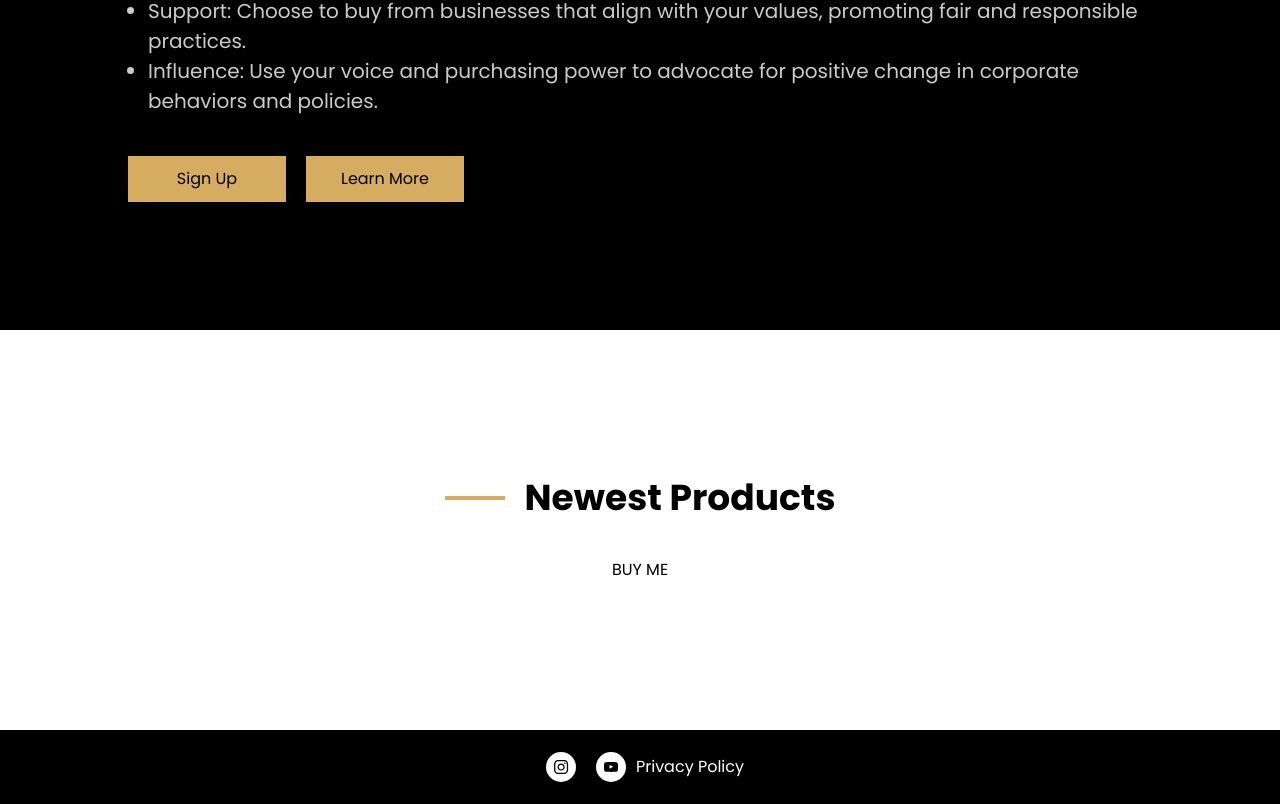
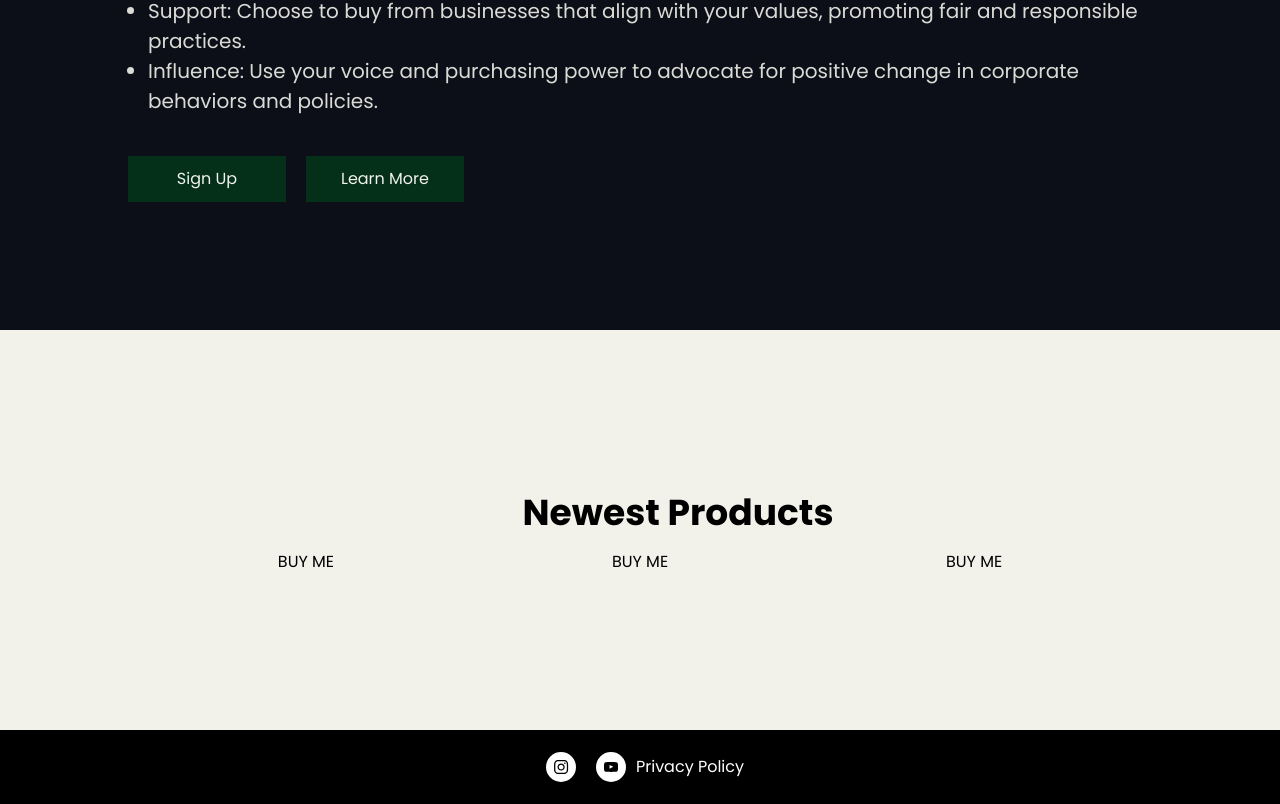
Before and after one commit to Moral-Authority/frontend, a React (Vite) app: page / in a window 1280 px wide. Shown: the part 1856-2660 px from the top of the page. Built offline with nearby package versions, Linux system fonts and the light colour scheme; what react-relay would draw is missing.

Commit message:
adjusted css

```diff
--- a/src/components/LandingPageSections/FourthSection.jsx
+++ b/src/components/LandingPageSections/FourthSection.jsx
@@ -1,43 +1,19 @@
+// FourthSection.jsx
 import React from "react";
-import asba from "images/asba_22-23.png";
-import GPECC from "images/GPECC-logo-1021-sq-BLK.png";
-import Human_Rights from "images/Human_Rights.png";
-import Molly_Tommy from "images/Molly_Tommy_Logo_Color.png";
-// import MyLife from "images/myLife.png";
+import './fourthSection.css';
+
 const FourthSection = () => {
   return (
-    <div className="w-full flex flex-col space-y-10 items-center justify-center bg-white h-[50vh]">
-      <section className="flex items-center space-x-5">
-        <div className="w-[60px] border-2 border-[#D6AD60]"></div>
-        <h6 className=" text-4xl capitalize font-bold">Newest Products</h6>
+    <div className="fourth-section-container">
+      <div className="title-container">
+        <div className="section-divider"></div>
+        <h6 className="section-title">Newest Products</h6>
+      </div>
+      <section className="section-items">
+        <a target="_blank" href="https://www.amazon.com/Meideli-Marguerite-Sunflower-Aesthetic-Skateboard/dp/B0BGNFWS59?keywords=sticker&amp;qid=1707344046&amp;sr=8-2&amp;th=1&amp;linkCode=sl1&amp;tag=moralauthor04-20&amp;linkId=4d7ee2e519cafda81c7f9aae4f21e0f8&amp;language=en_US&amp;ref_=as_li_ss_tl&_encoding=UTF8&tag=moralauthor04-20&linkCode=ur2&linkId=88ea5384b469f6fce4443ce907c94076&camp=1789&creative=9325">BUY ME</a>
+        <a target="_blank" href="https://www.amazon.com/Meideli-Marguerite-Sunflower-Aesthetic-Skateboard/dp/B0BGNFWS59?keywords=sticker&amp;qid=1707344046&amp;sr=8-2&amp;th=1&amp;linkCode=sl1&amp;tag=moralauthor04-20&amp;linkId=4d7ee2e519cafda81c7f9aae4f21e0f8&amp;language=en_US&amp;ref_=as_li_ss_tl&_encoding=UTF8&tag=moralauthor04-20&linkCode=ur2&linkId=88ea5384b469f6fce4443ce907c94076&camp=1789&creative=9325">BUY ME</a>
+        <a target="_blank" href="https://www.amazon.com/Meideli-Marguerite-Sunflower-Aesthetic-Skateboard/dp/B0BGNFWS59?keywords=sticker&amp;qid=1707344046&amp;sr=8-2&amp;th=1&amp;linkCode=sl1&amp;tag=moralauthor04-20&amp;linkId=4d7ee2e519cafda81c7f9aae4f21e0f8&amp;language=en_US&amp;ref_=as_li_ss_tl&_encoding=UTF8&tag=moralauthor04-20&linkCode=ur2&linkId=88ea5384b469f6fce4443ce907c94076&camp=1789&creative=9325">BUY ME</a>
       </section>
-
-      <a target="_blank" href="https://www.amazon.com/Meideli-Marguerite-Sunflower-Aesthetic-Skateboard/dp/B0BGNFWS59?keywords=sticker&amp;qid=1707344046&amp;sr=8-2&amp;th=1&amp;linkCode=sl1&amp;tag=moralauthor04-20&amp;linkId=4d7ee2e519cafda81c7f9aae4f21e0f8&amp;language=en_US&amp;ref_=as_li_ss_tl&_encoding=UTF8&tag=moralauthor04-20&linkCode=ur2&linkId=88ea5384b469f6fce4443ce907c94076&camp=1789&creative=9325">BUY ME</a>
-      {/* <section className="flex justify-evenly w-full"> */}
-        {/* <img className="w-[114px] h-[114px] text-gray-500 affiliations_mobile" src={asba} alt="" /> */}
-        {/* <img className="w-[114px] h-[114px] text-gray-500 affiliations_mobile" src={GPECC} alt="" /> */}
-        {/* <img className="w-[144px] h-[104px] text-gray-500 affiliations_mobile" src={Human_Rights} alt="" /> */}
-        {/* <img className="w-[144px] h-[94px] text-gray-500 affiliations_mobile" src={Molly_Tommy} alt="" /> */}
-        {/* <img className="w-[74px] h-[74px] text-gray-500" src={MyLife} alt="" /> */}
-
-        {/* <div class="scrolling-wrapper">
-          <div class="card">
-            <img className="img-scroll" src="../../img/exfm.png" alt="" />
-          </div>
-          <div class="card">
-            <img className="img-scroll" src="../../img/gaia.png" alt="" />
-          </div>
-          <div class="card">
-            <img className="img-scroll" src="../../img/eyeem.png" alt="" />
-          </div>
-          <div class="card">
-            <img className="img-scroll img-four" src="../../img/tuenti.png" alt="" />
-          </div>
-          <div class="card">
-            <img className="img-scroll " src="../../img/myLife.png" alt="" />
-          </div>
-
-      {/* </section> */}
     </div>
   );
 };
--- /dev/null
+++ b/src/components/LandingPageSections/fourthSection.css
@@ -0,0 +1,36 @@
+/* FourthSection.css */
+.fourth-section-container {
+    width: 100%;
+    display: flex;
+    flex-direction: column;
+    gap: 10px;
+    align-items: center;
+    justify-content: center;
+    background-color: #F2F2EB;
+    height: 50vh;
+  }
+
+  /* FourthSection.css */
+.title-container {
+    display: flex;
+    align-items: center;
+    gap: 5px;
+  }
+
+  .section-divider {
+    width: 60px;
+    border-width: 2px;
+    border-color: #F2F2EB;
+  }
+
+  .section-title {
+    font-size: 2.25rem;
+    text-transform: capitalize;
+    font-weight: bold;
+  }
+
+  .section-items {
+    display: flex;
+    justify-content: space-evenly;
+    width: 100%;
+  }
--- a/src/components/LandingPageSections/secondSection.css
+++ b/src/components/LandingPageSections/secondSection.css
@@ -3,7 +3,7 @@
     min-height: 80vh; /* lg:h-screen */
     display: flex;
     align-items: center;
-    background-color: white;
+    background-color: #F2F2EB;
     padding: 2rem 1rem; /* px-4 py-8 */
     padding: 3rem 9rem; /* lg:py-12 lg:px-36 */
   }
@@ -18,7 +18,7 @@
     height: 480px;
     margin-left: -2rem; /* -ml-8 */
     margin-right: 2rem;
-    background-color: #F3F3F3;
+    background-color: #F2F2EB;
   }
 
   .title-container {
--- a/src/components/LandingPageSections/thirdSection.css
+++ b/src/components/LandingPageSections/thirdSection.css
@@ -1,8 +1,8 @@
 .third-section-container {
     min-height: 50vh;
-    color: white;
+    color: #F2F2EB;
     padding: 10%;
-    background-color: black;
+    background-color: #0C0F18;
     width: 100%;
   }
 
@@ -41,7 +41,7 @@
   }
 
   .points-list {
-    color: #E1E1E1;
+    color: #F2F2EB;
     opacity: 0.9;
     list-style-type: disc;
     padding-left: 20px;
@@ -61,7 +61,7 @@
   .action-button {
     width: 158px;
     height: 46px;
-    color: black;
-    background-color: #D6AD60;
+    color: #F2F2EB5;
+    background-color: #043019;
     text-transform: capitalize;
   }
--- a/src/components/Navbar/MainNav.jsx
+++ b/src/components/Navbar/MainNav.jsx
@@ -13,7 +13,7 @@ const MainNav = ({ userLoggedIn }) => {
   return (
     <div>
       <header
-        className="w-full flex h-20 bg-white border justify-between text-center items-center px-10
+        className="w-full flex h-20 #F2F2EB border justify-between text-center items-center px-10
    md:px-20 xl:px-32"
       >
         <Link to="/">
@@ -39,7 +39,7 @@ const MainNav = ({ userLoggedIn }) => {
                   <BellIcon className="h-7 w-7" />
                   <div
                     className=" -ml-4 -mt-1 rounded-full w-5 h-5 flex items-center
-          justify-center text-center bg-[#D6AD60] text-white text-xs"
+          justify-center text-center bg-[#F2F2EB] text-white text-xs"
                   >
                     3
                   </div>
@@ -101,7 +101,7 @@ const MainNav = ({ userLoggedIn }) => {
           />
         </nav>
       </header>
-      <div className="hidden lg:flex justify-center space-x-5 w-full h-14 bg-black text-white ">
+      <div className="hidden lg:flex justify-center space-x-5 w-full h-14 bg-black text-#F2F2EB ">
         <NavItems />
       </div>
     </div>
```
Also changed, not shown: src/components/Header.css (+4 -4 lines).
